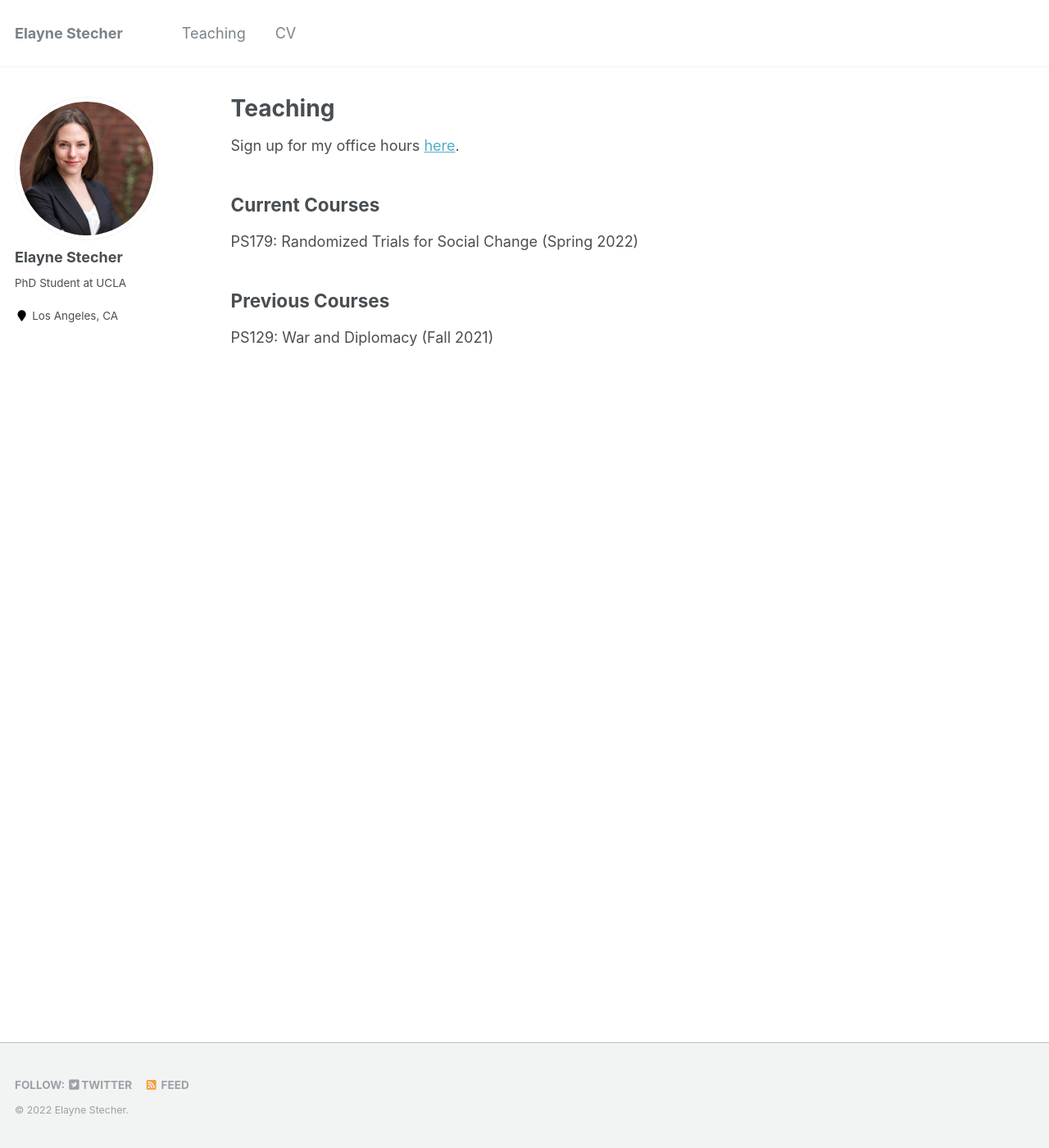
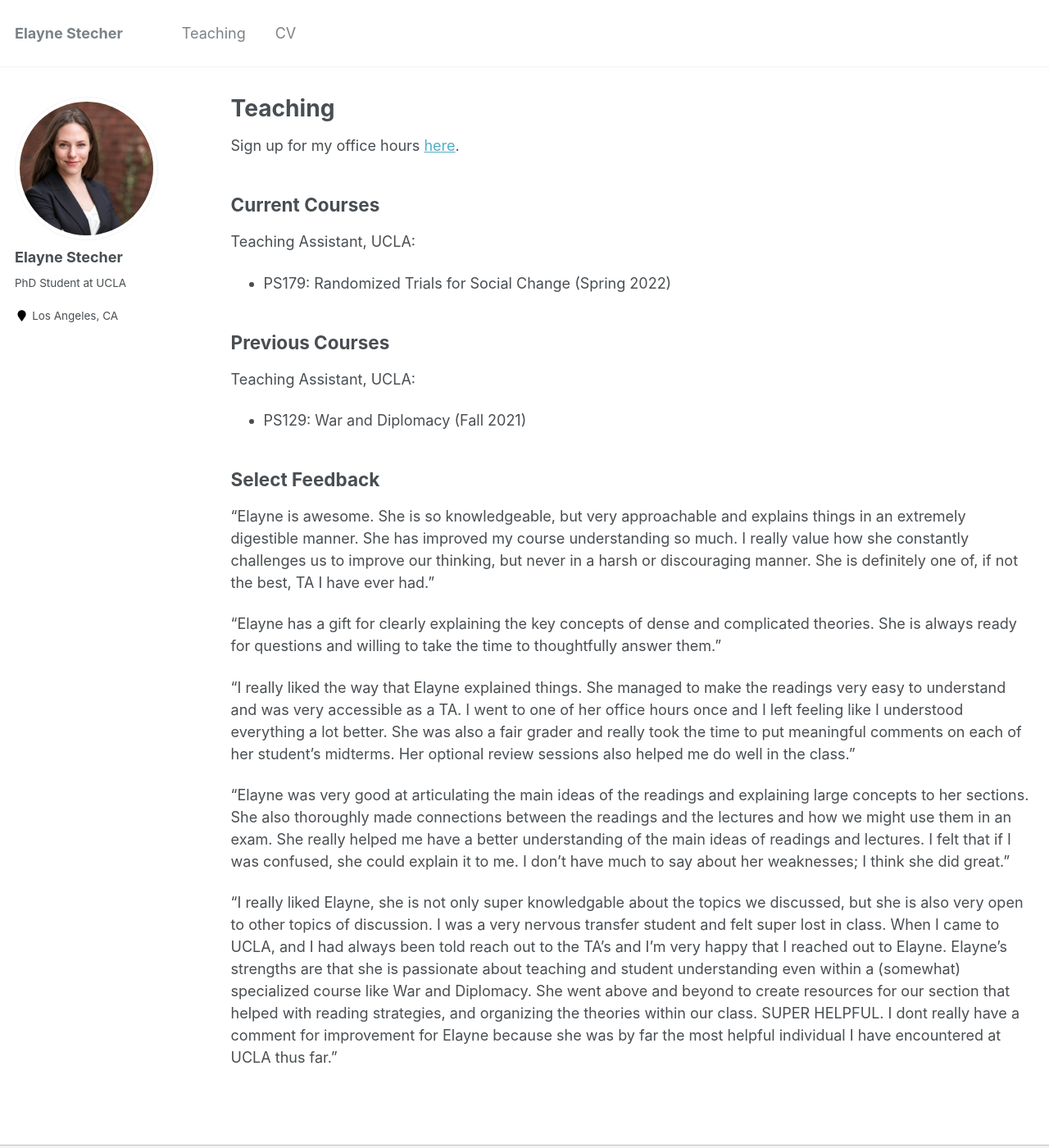
Before and after one commit to estech01/estech01.github.io, a Jekyll site: the page built from _pages/teaching.md, in a window 1280 px wide and 1400 px high. Shown: the whole window at 82% size. Built offline with Jekyll 4.4.1, drawn with Linux system fonts in a browser that asks for light colours.

Commit message:
Update teaching.md

```diff
--- a/_pages/teaching.md
+++ b/_pages/teaching.md
@@ -9,8 +9,42 @@ Sign up for my office hours [here](https://www.wejoinin.com/elaynestecher@ucla.e
 
 ## Current Courses
 
-PS179: Randomized Trials for Social Change (Spring 2022)
+Teaching Assistant, UCLA:
+- PS179: Randomized Trials for Social Change (Spring 2022)
 
 ## Previous Courses
 
-PS129: War and Diplomacy (Fall 2021)
+Teaching Assistant, UCLA:
+- PS129: War and Diplomacy (Fall 2021)
+
+## Select Feedback
+
+"Elayne is awesome. She is so knowledgeable, but very approachable and explains things in an
+extremely digestible manner. She has improved my course understanding so much. I really value how
+she constantly challenges us to improve our thinking, but never in a harsh or discouraging manner. She
+is definitely one of, if not the best, TA I have ever had."
+
+"Elayne has a gift for clearly explaining the key concepts of dense and complicated theories. She is
+always ready for questions and willing to take the time to thoughtfully answer them."
+
+"I really liked the way that Elayne explained things. She managed to make the readings very easy to
+understand and was very accessible as a TA. I went to one of her office hours once and I left feeling like
+I understood everything a lot better. She was also a fair grader and really took the time to put
+meaningful comments on each of her student's midterms. Her optional review sessions also helped me
+do well in the class."
+
+"Elayne was very good at articulating the main ideas of the readings and explaining large concepts to
+her sections. She also thoroughly made connections between the readings and the lectures and how
+we might use them in an exam. She really helped me have a better understanding of the main ideas of
+readings and lectures. I felt that if I was confused, she could explain it to me. I don't have much to say
+about her weaknesses; I think she did great."
+
+"I really liked Elayne, she is not only super knowledgable about the topics we discussed, but she is also
+very open to other topics of discussion. I was a very nervous transfer student and felt super lost in class.
+When I came to UCLA, and I had always been told reach out to the TA's and
+I'm very happy that I reached out to Elayne. Elayne's strengths are that she is passionate about
+teaching and student understanding even within a (somewhat) specialized course like War and
+Diplomacy. She went above and beyond to create resources for our section that helped with reading
+strategies, and organizing the theories within our class. SUPER HELPFUL. I dont really have a comment for
+improvement for Elayne because she was by far the most helpful individual I have
+encountered at UCLA thus far."
```
